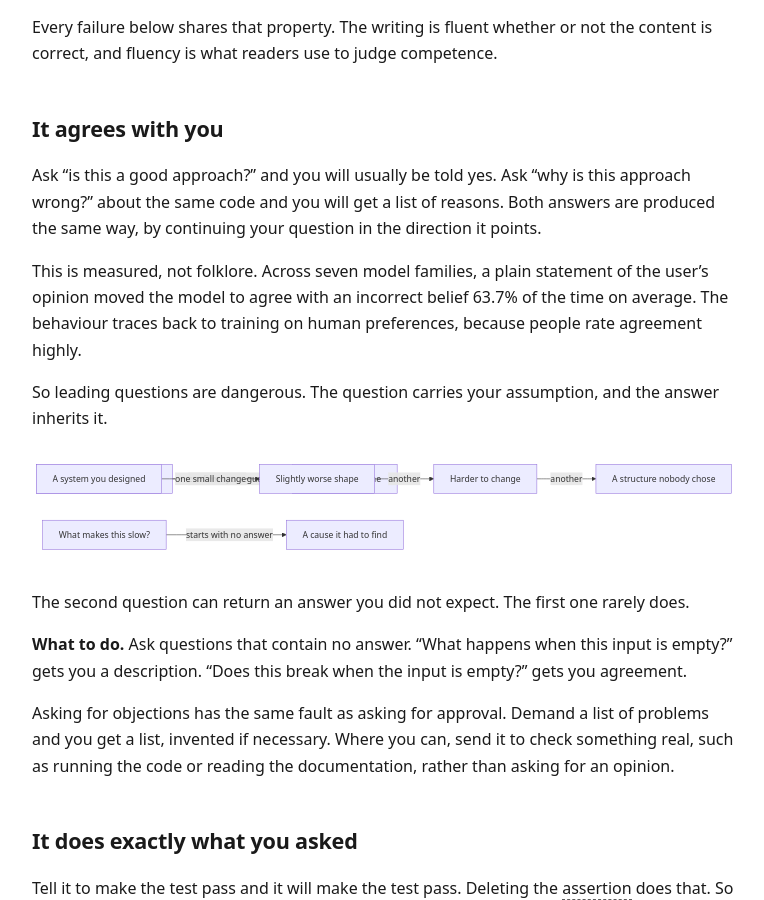
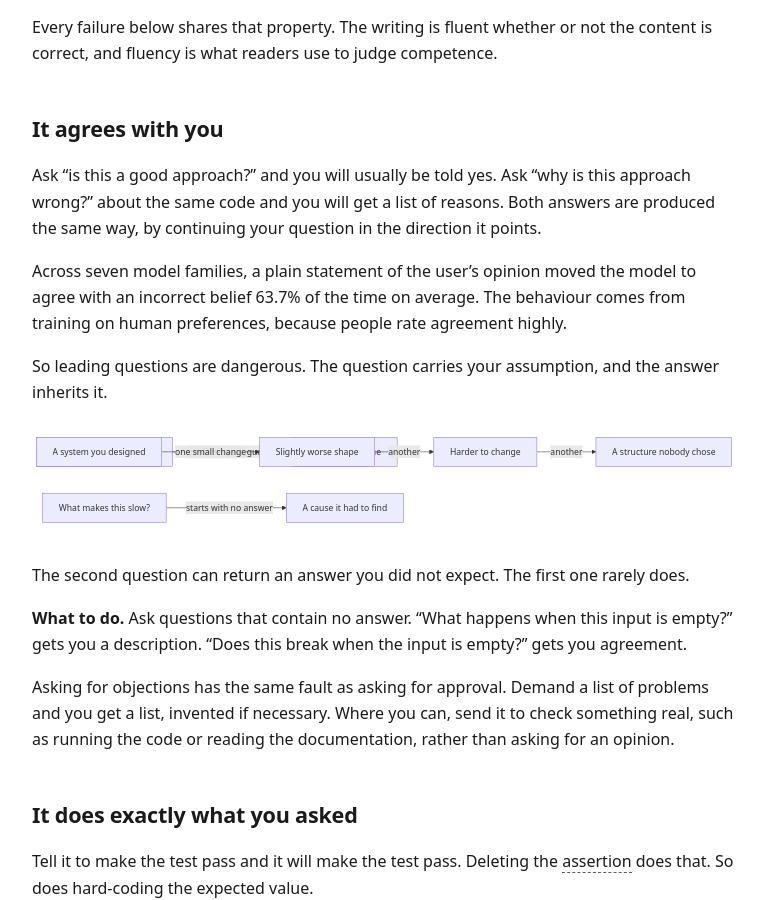
Before and after one commit to paulmorrishill/ProgrammingGuidance, a Jekyll site: the page built from foundations/how-your-ai-fails.md, in a window 1280 px wide and 900 px high, scrolled down 842 px. Shown: the whole window, without its empty margins (256-1020 px from the left). Built offline with Jekyll 4.4.1, drawn with Linux system fonts in a browser that asks for light colours.

Commit message:
Lint prose for filler and contrast shapes
A written prohibition is weak against the shape it prohibits, so the
recurring ones now fail the build. Removes the sentence that insisted a
finding was real instead of stating it.

```diff
--- a/foundations/how-your-ai-fails.md
+++ b/foundations/how-your-ai-fails.md
@@ -36,10 +36,9 @@ Ask "is this a good approach?" and you will usually be told yes. Ask "why is thi
 approach wrong?" about the same code and you will get a list of reasons. Both answers
 are produced the same way, by continuing your question in the direction it points.
 
-This is measured, not folklore. Across seven model families, a plain statement of the
-user's opinion moved the model to agree with an incorrect belief 63.7% of the time on
-average. The behaviour traces back to training on human preferences, because people
-rate agreement highly.
+Across seven model families, a plain statement of the user's opinion moved the model
+to agree with an incorrect belief 63.7% of the time on average. The behaviour comes
+from training on human preferences, because people rate agreement highly.
 
 So leading questions are dangerous. The question carries your assumption, and the
 answer inherits it.
```
Also changed, not shown: STYLE.md (+18 -0 lines), script/check-content.rb (+42 -0 lines), README.md.
